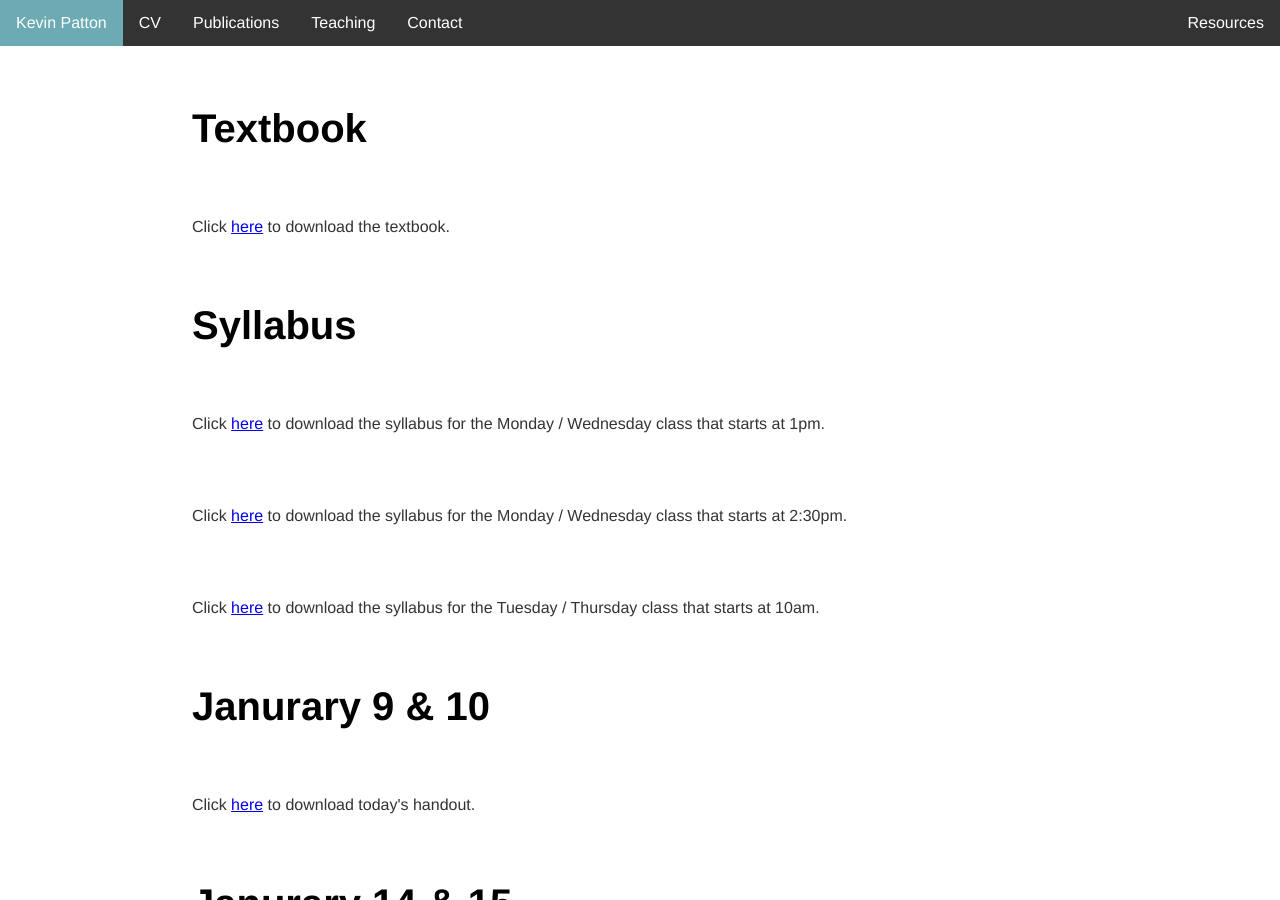
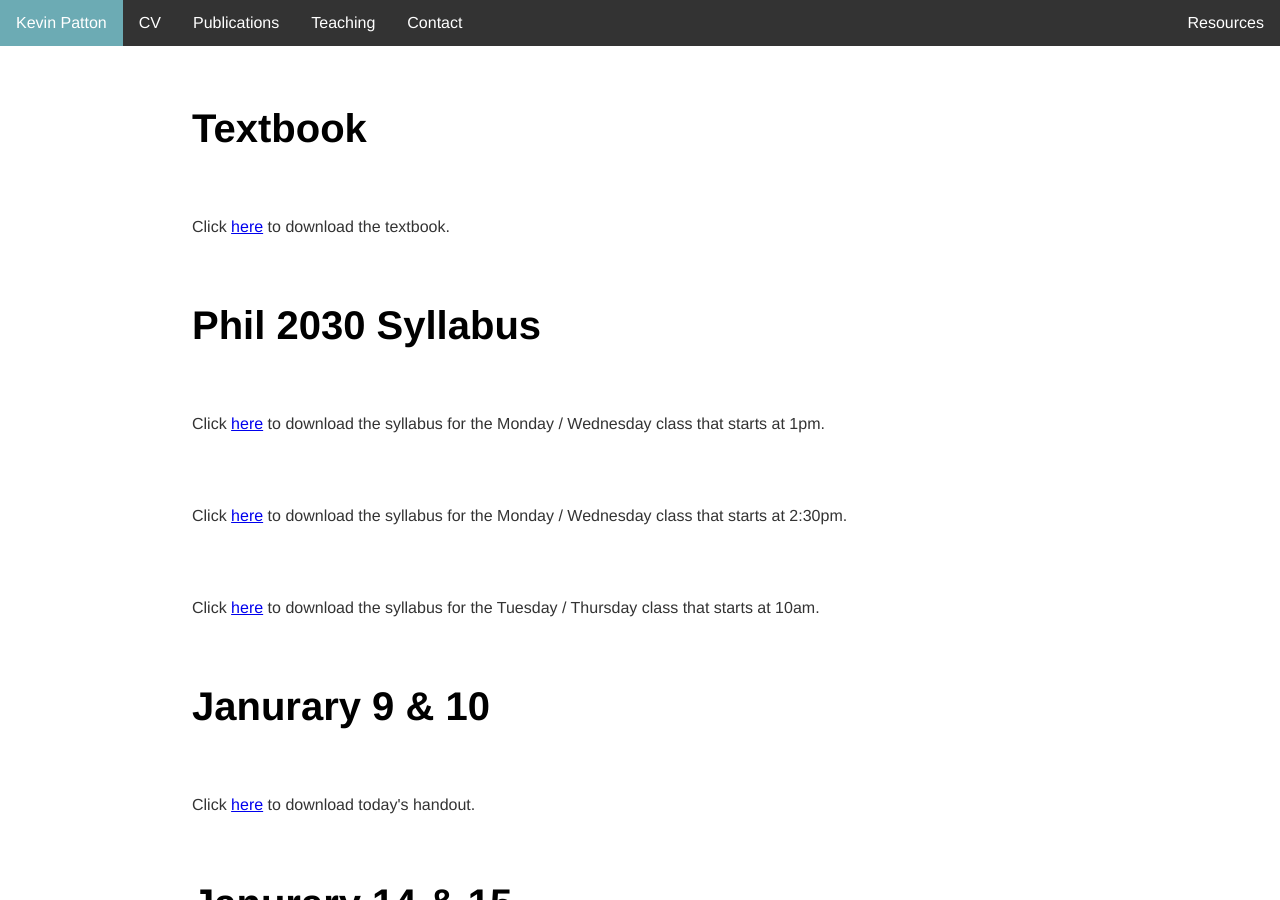
Before and after one commit to kevinjpatton/kevinjpatton.github.io, a Jekyll site: the page built from teaching/phil_2030/index.html, in a window 1280 px wide and 900 px high. Built offline with Jekyll 4.4.1, drawn with Linux system fonts in a browser that asks for light colours; Markdown is read by kramdown in place of the engine named in the settings.

Commit message:
Update index.html

```diff
--- a/teaching/phil_2030/index.html
+++ b/teaching/phil_2030/index.html
@@ -4,7 +4,7 @@ title: Teaching - 2030
 ---
 <h1>Textbook</h1>
 <p>Click <a href="/teaching/phil_3050/EthicsForA.pdf" target="_blank">here</a> to download the textbook.</p>
-<h1>Syllabus</h1>
+<h1>Phil 2030 Syllabus</h1>
 <p>Click <a href="/teaching/phil_2030/Phil2030_Syllabus_MW100.pdf" target="_blank">here</a> to download the syllabus for the Monday / Wednesday class that starts at 1pm.</p>
 <p>Click <a href="/teaching/phil_2030/Phil2030_Syllabus_MW230.pdf" target="_blank">here</a> to download the syllabus for the Monday / Wednesday class that starts at 2:30pm.</p>
 <p>Click <a href="/teaching/phil_2030/Phil2030_Syllabus_TR1000.pdf" target="_blank">here</a> to download the syllabus for the Tuesday / Thursday class that starts at 10am.</p>
```
